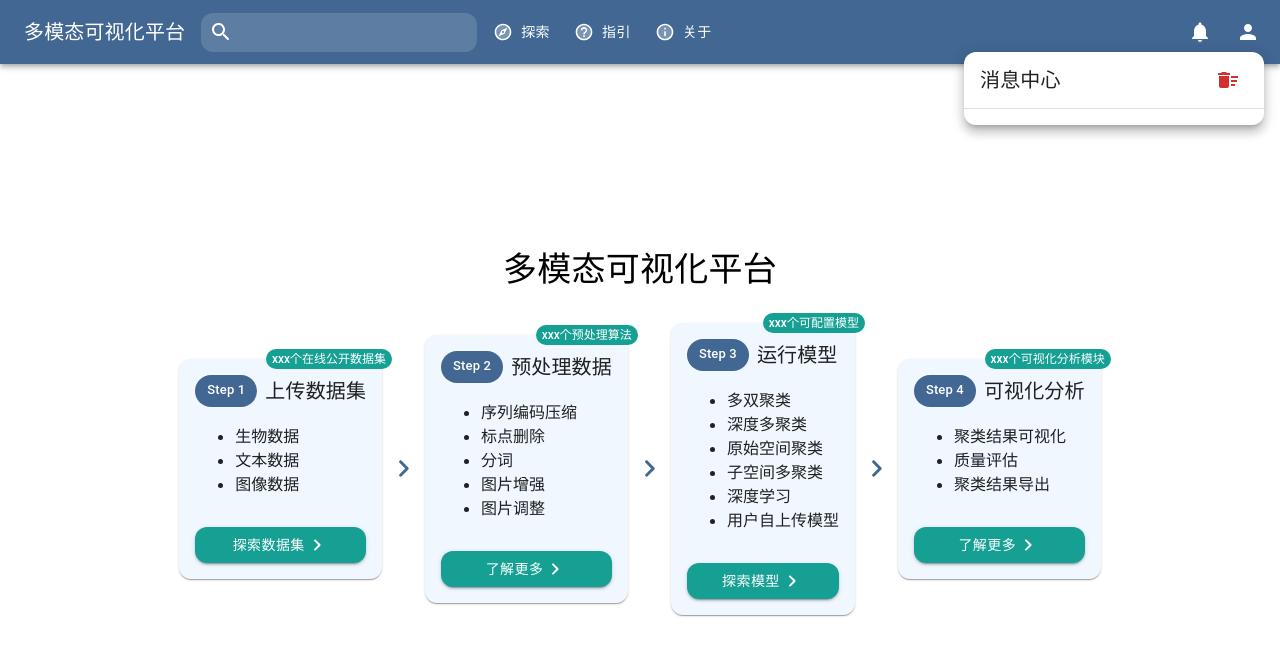
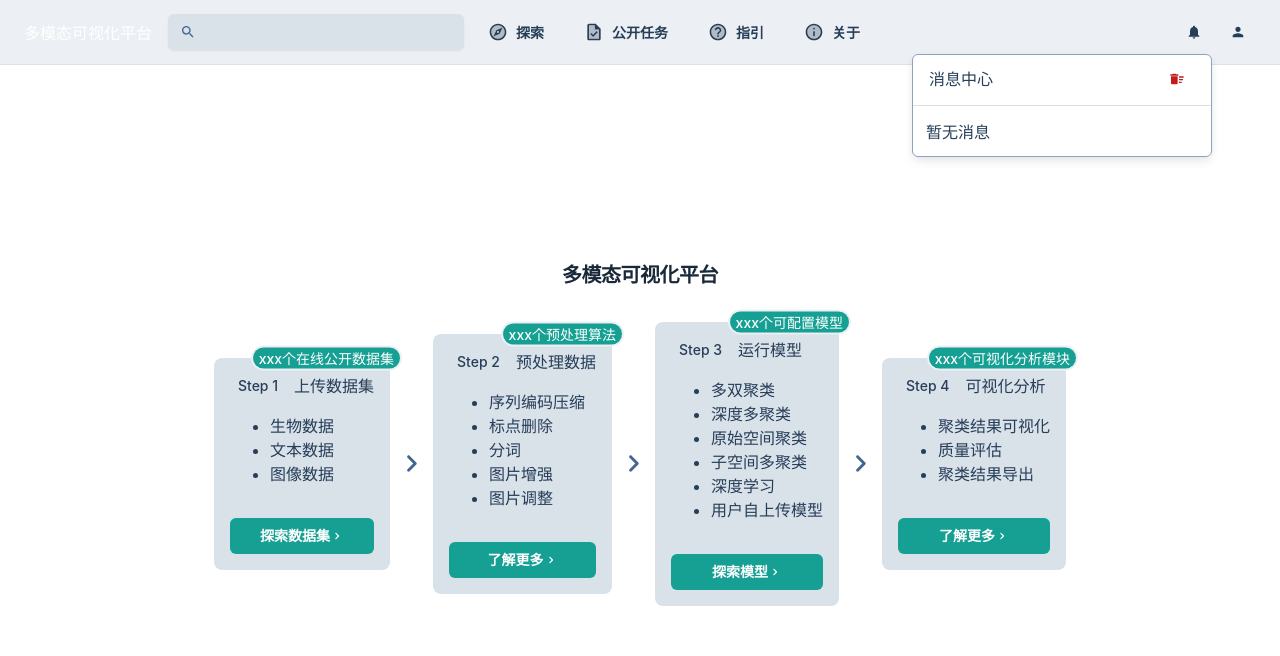
Before and after one commit to wzhqwq/vc-frontend-deploy-only, a React (Create React App) app: page / in a window 1280 px wide. Both pictures are taken after a click on the button 1200 px from the left and 32 px from the top of the page. Shown: the top 656 px of the page. Built offline with nearby package versions, Linux system fonts and the light colour scheme.

Commit message:
UI框架迁移至JoyUI，MUI仅用于补充JoyUI未实现的组件

```diff
--- a/package.json
+++ b/package.json
@@ -6,7 +6,9 @@
     "@craco/craco": "^7.1.0",
     "@emotion/react": "^11.11.1",
     "@emotion/styled": "^11.11.0",
+    "@fontsource/public-sans": "^5.0.3",
     "@mui/icons-material": "^5.11.16",
+    "@mui/joy": "^5.0.0-alpha.84",
     "@mui/lab": "^5.0.0-alpha.134",
     "@mui/material": "^5.13.5",
     "@svgdotjs/svg.js": "^3.2.0",
--- a/src/App.tsx
+++ b/src/App.tsx
@@ -1,35 +1,22 @@
 import { router } from './router/router'
 import { RouterProvider } from 'react-router-dom'
-import { ThemeProvider, createTheme, ThemeOptions } from '@mui/material/styles'
-
+import {
+  Experimental_CssVarsProvider as MaterialCssVarsProvider,
+  THEME_ID as MATERIAL_THEME_ID,
+} from '@mui/material/styles';
 import { QueryClientProvider } from '@tanstack/react-query'
 import { queryClient } from '@/api/queryClient'
-
-const themeOptions: ThemeOptions = {
-  palette: {
-    mode: 'light',
-    primary: {
-      main: '#416792',
-    },
-    secondary: {
-      main: '#16a094',
-    },
-    info: {
-      main: '#0097a7',
-    },
-  },
-  shape: {
-    borderRadius: 12,
-  },
-}
-const theme = createTheme(themeOptions)
+import { CssVarsProvider } from '@mui/joy'
+import { joyTheme, muiTheme } from './theme'
 
 function App() {
   return (
     <QueryClientProvider client={queryClient}>
-      <ThemeProvider theme={theme}>
-        <RouterProvider router={router} />
-      </ThemeProvider>
+      <CssVarsProvider theme={joyTheme} defaultMode='light'>
+        <MaterialCssVarsProvider theme={{ [MATERIAL_THEME_ID]: muiTheme }}>
+          <RouterProvider router={router} />
+        </MaterialCssVarsProvider>
+      </CssVarsProvider>
     </QueryClientProvider>
   )
 }
--- a/src/component/basic/CustomInput.tsx
+++ b/src/component/basic/CustomInput.tsx
@@ -1,21 +1,6 @@
 import { SearchRounded } from '@mui/icons-material'
-import { InputBase, InputBaseProps, styled } from '@mui/material'
+import { Input, InputProps } from '@mui/joy'
 
-export const TranslucentInput = styled(InputBase)(({ theme }) => ({
-  backgroundColor: 'rgba(255, 255, 255, 0.15)',
-  borderRadius: theme.shape.borderRadius,
-  transition: theme.transitions.create(['background-color', 'box-shadow']),
-  padding: theme.spacing(0.5, 1),
-  '&:focus-within': {
-    backgroundColor: 'rgba(255, 255, 255, 0.25)',
-    boxShadow: `0 2px 2px ${theme.palette.primary.main}`,
-  },
-  '.MuiInputBase-input': {
-    color: 'white',
-    padding: theme.spacing(0.5, 1),
-  },
-}))
-
-export const SearchInput = (props: InputBaseProps) => (
-  <TranslucentInput {...props} startAdornment={<SearchRounded sx={{ color: 'white' }} />} />
+export const SearchInput = (props: InputProps) => (
+  <Input {...props} variant="soft" startDecorator={<SearchRounded />} />
 )
--- a/src/component/basic/CustomMenu.tsx
+++ b/src/component/basic/CustomMenu.tsx
@@ -1,5 +1,5 @@
 import { SvgIconComponent } from '@mui/icons-material'
-import { ListItemButton, ListItemIcon, ListItemText } from '@mui/material'
+import { MenuItem, ListItemDecorator } from '@mui/joy'
 import { memo } from 'react'
 
 interface CustomMenuProps {
@@ -9,10 +9,10 @@ interface CustomMenuProps {
 }
 
 export const NormalMenuButton = memo(({ Icon, text, onClick }: CustomMenuProps) => (
-  <ListItemButton onClick={onClick}>
-    <ListItemIcon sx={{ minWidth: '32px' }}>
+  <MenuItem onClick={onClick}>
+    <ListItemDecorator sx={{ minWidth: '32px' }}>
       <Icon fontSize="small" />
-    </ListItemIcon>
-    <ListItemText primary={text} />
-  </ListItemButton>
+    </ListItemDecorator>
+    {text}
+  </MenuItem>
 ))
--- a/src/page/MainFrame.tsx
+++ b/src/page/MainFrame.tsx
@@ -10,20 +10,20 @@ import {
   Notifications,
   Person,
   Task,
+  TaskTwoTone,
   ViewInAr,
 } from '@mui/icons-material'
 import {
-  AppBar,
   Box,
   Button,
   Container,
   Divider,
   IconButton,
-  ListItem,
   Menu,
-  Toolbar,
+  MenuItem,
   Typography,
-} from '@mui/material'
+} from '@mui/joy'
+import { AppBar, Toolbar } from '@mui/material'
 import { memo, useCallback, useState } from 'react'
 import { Outlet } from 'react-router-dom'
 
@@ -38,19 +38,23 @@ export function MainFrame() {
     >
       <AppBar position="static">
         <Toolbar sx={{ gap: 1 }}>
-          <Typography variant="h6" component="div" sx={{ mr: 1 }}>
+          <Typography level="h6" component="div" sx={{ mr: 1 }}>
             多模态可视化平台
           </Typography>
           <SearchInput />
-          <Button color="inherit">
+          <Button variant='plain' color='neutral'>
             <ExploreTwoTone fontSize="small" sx={{ mr: 1 }} />
             探索
           </Button>
-          <Button color="inherit">
+          <Button variant='plain' color='neutral'>
+            <TaskTwoTone fontSize="small" sx={{ mr: 1 }} />
+            公开任务
+          </Button>
+          <Button variant='plain' color='neutral'>
             <HelpTwoTone fontSize="small" sx={{ mr: 1 }} />
             指引
           </Button>
-          <Button color="inherit">
+          <Button variant='plain' color='neutral'>
             <InfoTwoTone fontSize="small" sx={{ mr: 1 }} />
             关于
           </Button>
@@ -83,16 +87,14 @@ const UserControl = memo(() => {
   }, [])
   return (
     <>
-      <IconButton color="inherit" edge="end" onClick={handleClick}>
+      <IconButton onClick={handleClick} variant='plain' color='neutral'>
         <Person />
       </IconButton>
       <Menu
         anchorEl={anchorEl}
         open={open}
         onClose={handleClose}
-        MenuListProps={{
-          dense: true,
-        }}
+        placement='bottom-end'
       >
         <NormalMenuButton Icon={AccountCircle} text="个人信息" />
         <NormalMenuButton Icon={Notifications} text="通知" />
@@ -117,28 +119,28 @@ const MessageControl = memo(() => {
 
   return (
     <>
-      <IconButton color="inherit" onClick={handleClick}>
+      <IconButton onClick={handleClick} variant='plain' color='neutral'>
         <Notifications />
       </IconButton>
       <Menu
         anchorEl={anchorEl}
         open={open}
         onClose={handleClose}
-        MenuListProps={{
-          dense: true,
-          sx: {
-            width: 300,
-          },
+        placement='bottom-end'
+        sx={{
+          minWidth: 300,
         }}
       >
-        <ListItem secondaryAction={
-          <IconButton color="error">
+        <Box sx={{ display: 'flex', alignItems: 'center', px: 2, pb: 1 }}>
+          <Typography level="h6" sx={{ flexGrow: 1 }}>消息中心</Typography>
+          <IconButton color="danger">
             <DeleteSweep />
           </IconButton>
-        }>
-          <Typography variant="h6">消息中心</Typography>
-        </ListItem>
-        <Divider sx={{ my: 1 }} />
+        </Box>
+        <Divider sx={{ mb: 1 }} />
+        <MenuItem>
+          暂无消息
+        </MenuItem>
       </Menu>
     </>
   )
--- a/src/page/Welcome.tsx
+++ b/src/page/Welcome.tsx
@@ -1,12 +1,12 @@
 import { ChevronRightRounded } from '@mui/icons-material'
-import { Badge, Box, Button, Chip, Paper, Typography } from '@mui/material'
+import { Badge, Box, Button, Chip, Sheet, Typography } from '@mui/joy'
 import { memo } from 'react'
 
 export function Welcome() {
   return (
     <Box sx={{ display: 'flex', alignItems: 'center', justifyContent: 'center', height: '100%' }}>
       <Box>
-        <Typography variant="h4" sx={{ textAlign: 'center' }}>
+        <Typography level="h4" sx={{ textAlign: 'center' }}>
           多模态可视化平台
         </Typography>
         <Box sx={{ display: 'flex', alignItems: 'center', gap: 0.5, mt: 4 }}>
@@ -16,7 +16,7 @@ export function Welcome() {
               <li>文本数据</li>
               <li>图像数据</li>
             </ul>
-            <Button variant="contained" color="secondary" sx={{ mt: 2 }} fullWidth>
+            <Button sx={{ mt: 2 }} fullWidth>
               探索数据集
               <ChevronRightRounded />
             </Button>
@@ -29,7 +29,7 @@ export function Welcome() {
               <li>图片增强</li>
               <li>图片调整</li>
             </ul>
-            <Button variant="contained" color="secondary" sx={{ mt: 2 }} fullWidth>
+            <Button sx={{ mt: 2 }} fullWidth>
               了解更多
               <ChevronRightRounded />
             </Button>
@@ -43,7 +43,7 @@ export function Welcome() {
               <li>深度学习</li>
               <li>用户自上传模型</li>
             </ul>
-            <Button variant="contained" color="secondary" sx={{ mt: 2 }} fullWidth>
+            <Button sx={{ mt: 2 }} fullWidth>
               探索模型
               <ChevronRightRounded />
             </Button>
@@ -54,7 +54,7 @@ export function Welcome() {
               <li>质量评估</li>
               <li>聚类结果导出</li>
             </ul>
-            <Button variant="contained" color="secondary" sx={{ mt: 2 }} fullWidth>
+            <Button sx={{ mt: 2 }} fullWidth>
               了解更多
               <ChevronRightRounded />
             </Button>
@@ -73,10 +73,9 @@ interface StepBlockProps {
 }
 const StepBlock = memo(({ step, title, badgeContent, children }: StepBlockProps) => (
   <>
-    {step !== 1 && <ChevronRightRounded fontSize='large' color='primary' />}
+    {step !== 1 && <ChevronRightRounded fontSize="large" color="primary" />}
     <Badge
       badgeContent={badgeContent}
-      color="secondary"
       sx={{
         '.MuiBadge-badge': {
           transformOrigin: 'top right',
@@ -86,13 +85,13 @@ const StepBlock = memo(({ step, title, badgeContent, children }: StepBlockProps)
         },
       }}
     >
-      <Paper sx={{ p: 2, bgcolor: '#f0f7ff' }}>
-        <Typography variant="h6" sx={{ display: 'flex', alignItems: 'center', gap: 1 }}>
-          <Chip label={'Step ' + step} color="primary" />
+      <Sheet variant='soft' sx={{ p: 2 }}>
+        <Typography level="h6" sx={{ display: 'flex', alignItems: 'center', gap: 1 }}>
+          <Chip color="neutral">{'Step ' + step}</Chip>
           {title}
         </Typography>
         {children}
-      </Paper>
+      </Sheet>
     </Badge>
   </>
 ))
--- /dev/null
+++ b/src/theme.ts
@@ -0,0 +1,87 @@
+import { extendTheme } from '@mui/joy'
+import { experimental_extendTheme as materialExtendTheme } from '@mui/material/styles'
+
+export const joyTheme = extendTheme({
+  colorSchemes: {
+    light: {
+      palette: {
+        primary: {
+          50: '#e8f6f4',
+          100: '#d0ecea',
+          200: '#a2d9d4',
+          300: '#73c6bf',
+          400: '#45b3a9',
+          500: '#16a094',
+          600: '#128076',
+          700: '#0d6059',
+          800: '#09403b',
+          900: '#04201e',
+        },
+        neutral: {
+          50: '#ecf0f4',
+          100: '#d9e1e9',
+          200: '#b3c2d3',
+          300: '#8da4be',
+          400: '#6785a8',
+          500: '#416792',
+          600: '#345275',
+          700: '#273e58',
+          800: '#1a293a',
+          900: '#0d151d',
+        },
+      },
+    },
+  },
+  components: {
+    JoySheet: {
+      styleOverrides: {
+        root: ({ theme }) => ({
+          borderRadius: theme.radius.md,
+        }),
+      },
+    },
+  },
+})
+
+export const muiTheme = materialExtendTheme({
+  colorSchemes: {
+    light: {
+      palette: {
+        primary: {
+          main: '#416792',
+        },
+        secondary: {
+          main: '#16a094',
+        },
+        info: {
+          main: '#0097a7',
+        },
+      },
+    },
+  },
+  components: {
+    MuiButtonBase: {
+      styleOverrides: {
+        root: {
+          borderRadius: joyTheme.radius.sm,
+        },
+      },
+    },
+    MuiPaper: {
+      styleOverrides: {
+        rounded: {
+          borderRadius: joyTheme.radius.md,
+        },
+      },
+    },
+    MuiAppBar: {
+      styleOverrides: {
+        root: {
+          backgroundColor: joyTheme.colorSchemes.light.palette.neutral[50],
+          boxShadow: 'none',
+          borderBottom: `1px solid ${joyTheme.colorSchemes.light.palette.neutral[100]}`,
+        },
+      },
+    },
+  },
+})
```
Also changed, not shown: 1 other file (tests, documents, lock files or other folders).
